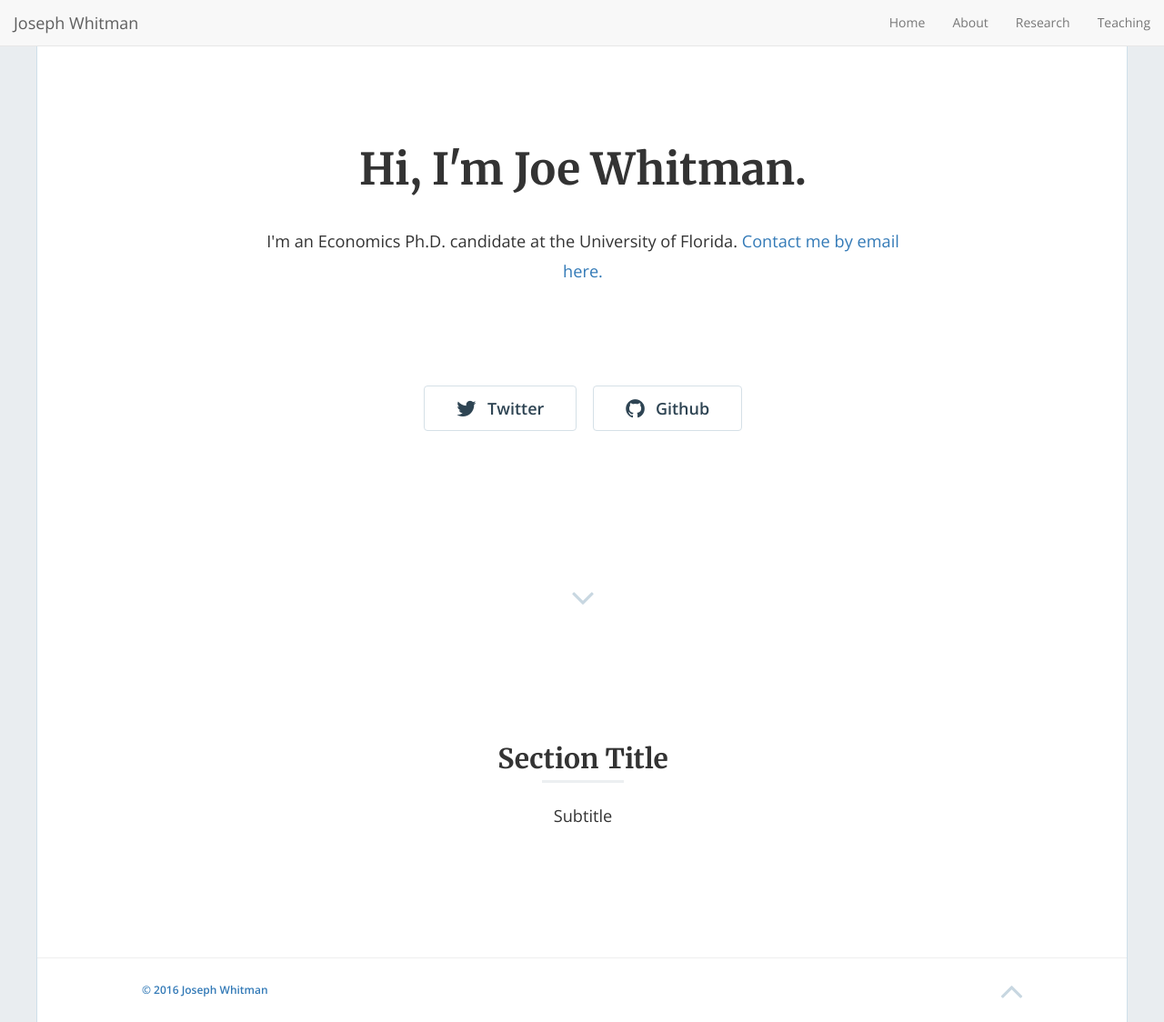
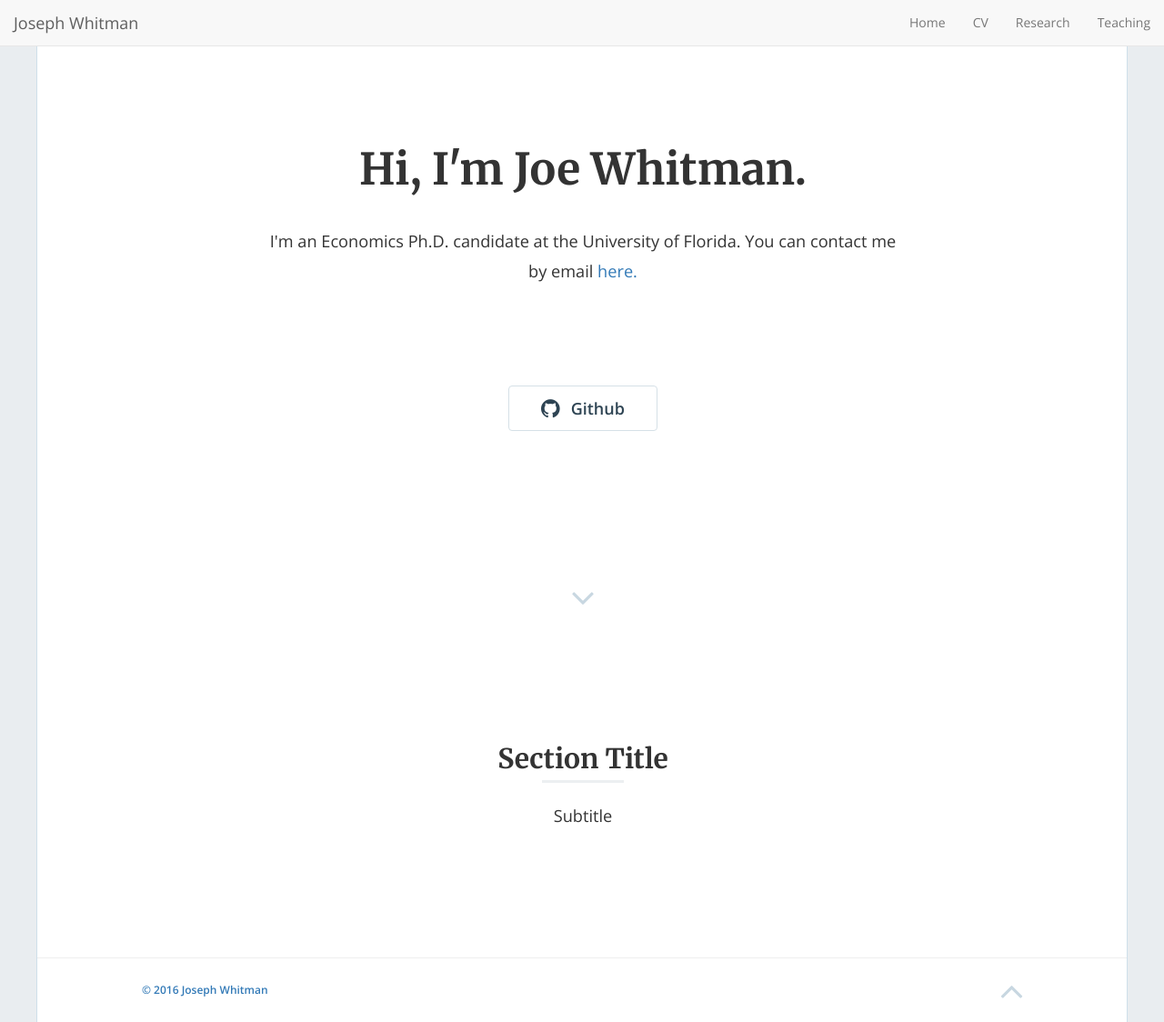
Before and after one commit to josephwhitman/josephwhitman.github.io, a Jekyll site: the page built from index.html, in a window 1280 px wide and 1124 px high. Shown: the whole window at 91% size. Built offline with Jekyll 4.4.1, drawn with Linux system fonts in a browser that asks for light colours; nearby versions of some CDN libraries; the list of posts is cut into pages by our own code.

Commit message:
Added some content

```diff
--- a/_data/global.yml
+++ b/_data/global.yml
@@ -10,5 +10,5 @@ github: 'josephwhitman'
 
 # Admin Settings
 admin_name: 'Joseph Whitman'
-admin_email: 'jwhitman89@gmail.com'
+admin_email: 'jwhitman89@ufl.edu'
 google_analytics: "UA-46287878-1" # Update with your own tracking ID
--- a/_data/nav.yml
+++ b/_data/nav.yml
@@ -1,5 +1,5 @@
 main:
     - { url: '/', text: 'Home' }
-    - { url: '/about', text: 'About' }
+    - { url: '/CV-Whitman.pdf', text: 'CV' }
     - { url: '/research', text: 'Research' }
     - { url: '/teaching', text: 'Teaching' }
--- a/_includes/contact-modal.html
+++ /dev/null
@@ -1,35 +0,0 @@
-<div id="contact" class="modal fade" role="dialog">
-  <div class="modal-dialog modal-md">
-
-    <div class="modal-content">
-
-      <div class="modal-header">
-        <button type="button" class="close" data-dismiss="modal">&times;</button>
-      </div>
-
-      <div class="modal-body">
-
-        <form class="form-horizontal form-contact clearfix" action="https://formspree.io/your-email@gmail.com" method="POST">
-
-          <div class="form-group">
-            <label class="message-label">Dear Jami,</label>
-            <textarea class="message form-control" rows="8" name="body" placeholder="Type your message..."></textarea>
-          </div>
-
-          <div class="form-group">
-            <label for="name">Sincerely,</label>
-            <input type="name" class="name form-control" placeholder="Your Name">
-            <label for="email" class="sr-only">Email</label>
-            <input type="email" class="email form-control" name="_replyto" placeholder="Your Email">
-          </div>
-
-          <input type="submit" class="btn btn-default" style="float-right" value="Send">
-
-        </form>
-
-      </div>
-
-    </div>
-
-  </div>
-</div>
--- a/_includes/contact.html
+++ b/_includes/contact.html
@@ -1 +1 @@
-<a data-toggle="modal" data-target="#contact"> Contact me by email here.</a>
+You can contact me by email <a data-toggle="modal" data-target="#contact"> here.</a>
--- a/_includes/home-hero.html
+++ b/_includes/home-hero.html
@@ -16,13 +16,11 @@
           <p class="text-center">{{site.data.global.description}} {% include contact.html %}</p>
           {% endif %}
 
-          {% include contact-modal.html %}
-
           <div class="hero-buttons">
 
-            {% if site.data.global.twitter != '' %}
+<!--             {% if site.data.global.twitter != '' %}
               <a href="https://twitter.com/{{ site.data.global.twitter }}"><button class="btn btn-default btn-lg"><i class="fa fa-twitter fa-lg"></i>Twitter</button></a>
-            {% endif %}
+            {% endif %} -->
             {% if site.data.global.github != '' %}
               <a href="https://github.com/{{ site.data.global.github }}"><button class="btn btn-default btn-lg"><i class="fa fa-github fa-lg"></i>Github</button></a>
             {% endif %}
```
Also changed, not shown: _pages/about.md (deleted, +0 -16 lines), _pages/research.md (+10 -5 lines), _pages/teaching.md (+11 -2 lines), 2 other files.
